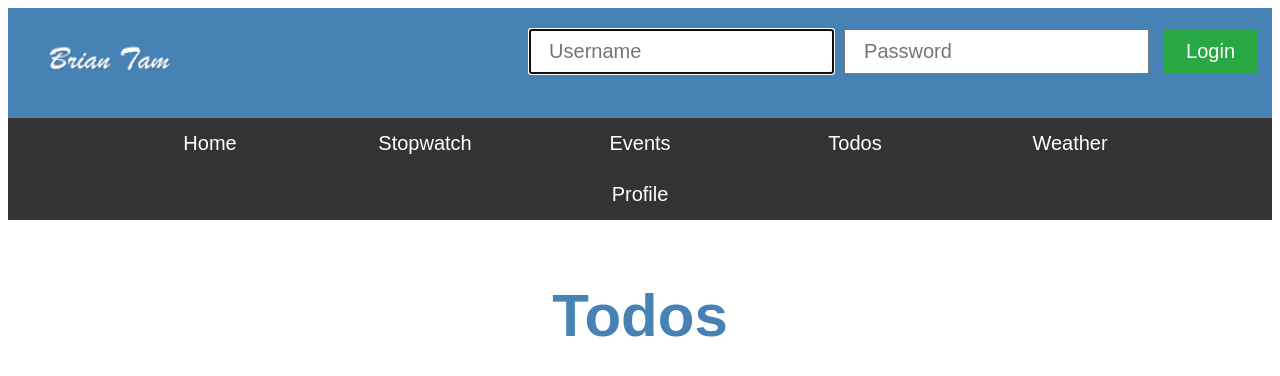
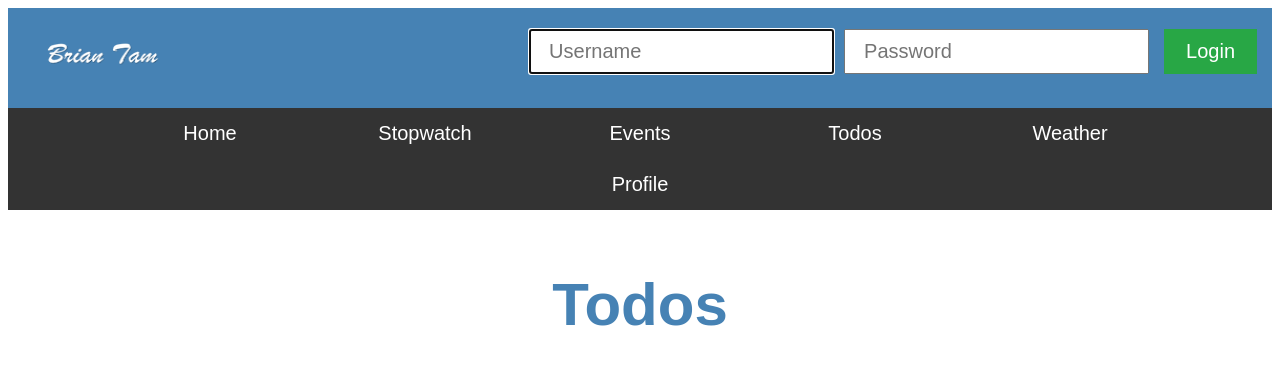
Before and after one commit to briantam23/utilities-app, a React app: page /#/todos in a window 1280 px wide. Shown: the top 376 px of the page. Built offline with nearby package versions, Linux system fonts and the light colour scheme; no server answers.

Commit message:
Updated Nav LESS

```diff
--- a/src/components/auth/auth.less
+++ b/src/components/auth/auth.less
@@ -11,7 +11,8 @@
         position: relative;
         top: 12px;
         margin-left: 20px;
-        width: 13%;
+        min-width: 150px;
+        max-height: 70px;
     }
 
     .authForm {
```
